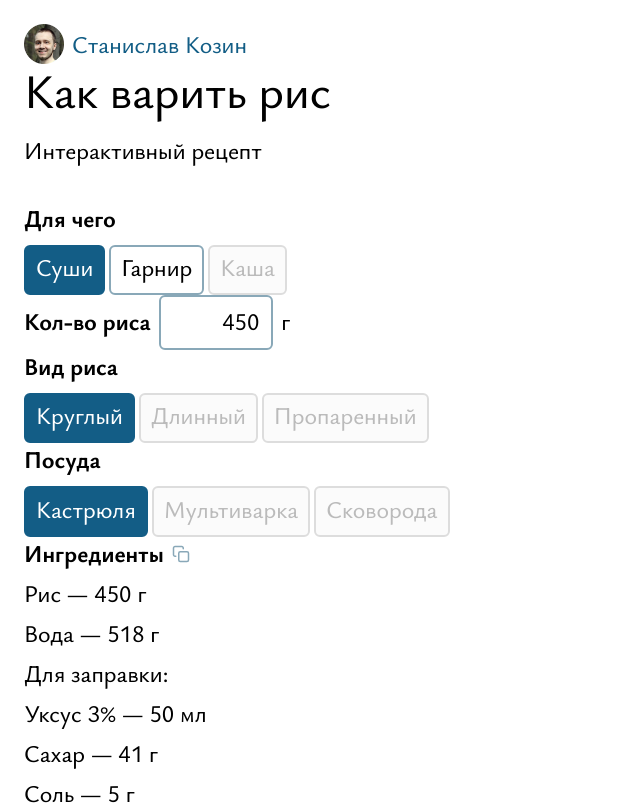
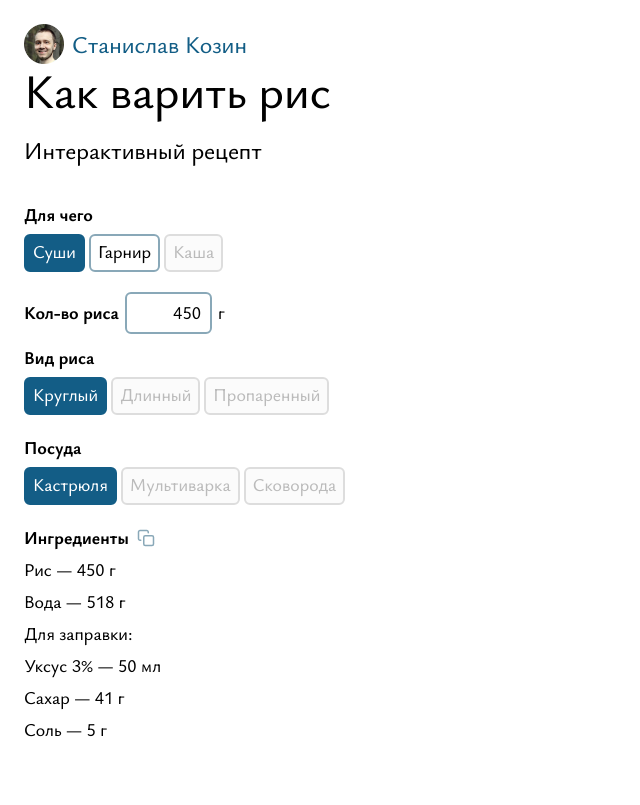
Before and after one commit to staskozin/website-vue, a Nuxt app: page /rice-calculator in a window 1280 px wide. Shown: the top 805 px of the page, without its empty margins (0-640 px from the left). Built offline with nearby package versions, Linux system fonts and the light colour scheme.

Commit message:
Add some styles to rice recipe form

```diff
--- a/assets/globals.css
+++ b/assets/globals.css
@@ -56,7 +56,7 @@ a {
   transition-duration: .22s;
 }
 
-.container {
+.main-container {
   padding: 0.5em 0.5em 0;
   box-sizing: border-box;
   max-width: 1300px;
@@ -64,7 +64,7 @@ a {
 }
 
 @media screen and (min-width: 667px) {
-  .container {
+  .main-container {
     padding: 1em 1em 0;
   }
 }
--- a/components/InputIntPositive.vue
+++ b/components/InputIntPositive.vue
@@ -1,5 +1,5 @@
 <template>
-  <div class="wrap">
+  <div class="input-wrap">
     <span v-if="props.textBefore">{{ props.textBefore }}</span>
     <input
       v-model.number="model"
@@ -81,13 +81,13 @@ type BaseInputProps = {
 </script>
 
 <style scoped>
-.wrap {
+.input-wrap {
   display: flex;
   align-items: baseline;
   gap: 0.333333em;
 }
 
-.wrap>span:first-child {
+.input-wrap>span:first-child {
   font-weight: bold;
 }
 
--- a/components/RiceIngredients.vue
+++ b/components/RiceIngredients.vue
@@ -80,7 +80,7 @@ type IngredientsProps = {
   position: absolute;
   font-size: 0.8em;
   font-weight: normal;
-  background-color: rgb(0 0 0 / 33%);
+  background-color: rgb(0 0 0 / 80%);
   color: white;
   border-radius: 4px;
   padding: 0 8px 4px;
--- a/layouts/default.vue
+++ b/layouts/default.vue
@@ -1,5 +1,5 @@
 <template>
-  <div class="container">
+  <div class="main-container">
     <slot />
     <PageFooter />
   </div>
--- a/pages/rice-calculator.vue
+++ b/pages/rice-calculator.vue
@@ -3,33 +3,32 @@
     title="Как варить рис"
     subtitle="Интерактивный рецепт"
   />
-
+  <div class="container">
+    <form сlass="form">
+      <div class="wrap">
         <BaseSwitcher
           text="Для чего"
           v-model="purpose"
           :options="purposeOptions"
         />
-
         <InputIntPositive
           v-model="rice"
           :defaultValue="450"
           :maxValue="2000000"
           textBefore="Кол-во риса"
           textAfter="г"
+          class="rice-input"
         />
-
         <BaseSwitcher
           text="Вид риса"
           v-model="riceType"
           :options="riceTypeOptions"
         />
-
         <BaseSwitcher
           text="Посуда"
           v-model="pot"
           :options="potOptions"
         />
-
         <RiceIngredients
           :purpose="purpose"
           :rice="rice"
@@ -38,6 +37,9 @@
           :sugar="sugar"
           :salt="salt"
         />
+      </div>
+    </form>
+  </div>
 </template>
 
 <script setup lang="ts">
@@ -137,3 +139,43 @@ export type Purpose = 'sushi' | 'side' | 'porridge';
 export type RiceType = 'round' | 'long' | 'parboiled';
 export type Pot = 'pot' | 'multi' | 'pan';
 </script>
+
+<style scoped>
+.container {
+  display: grid;
+  grid-template-columns: 0.75fr 2fr;
+  gap: 31px 24px;
+}
+
+.container form {
+  font-size: 18px;
+}
+
+.wrap {
+  position: sticky;
+  top: 6px;
+  display: flex;
+  flex-direction: column;
+  gap: 20px;
+}
+
+.rice-input {
+  margin-bottom: -0.5em;
+}
+
+@media screen and (max-width: 1023px) {
+  .container {
+    grid-template-columns: 0.66fr 1fr;
+  }
+}
+
+@media screen and (max-width: 676px) {
+  .container {
+    grid-template-columns: 1fr;
+  }
+
+  .container form {
+    order: -1;
+  }
+}
+</style>
```
Lines whose indentation alone changed are shown as unchanged.
